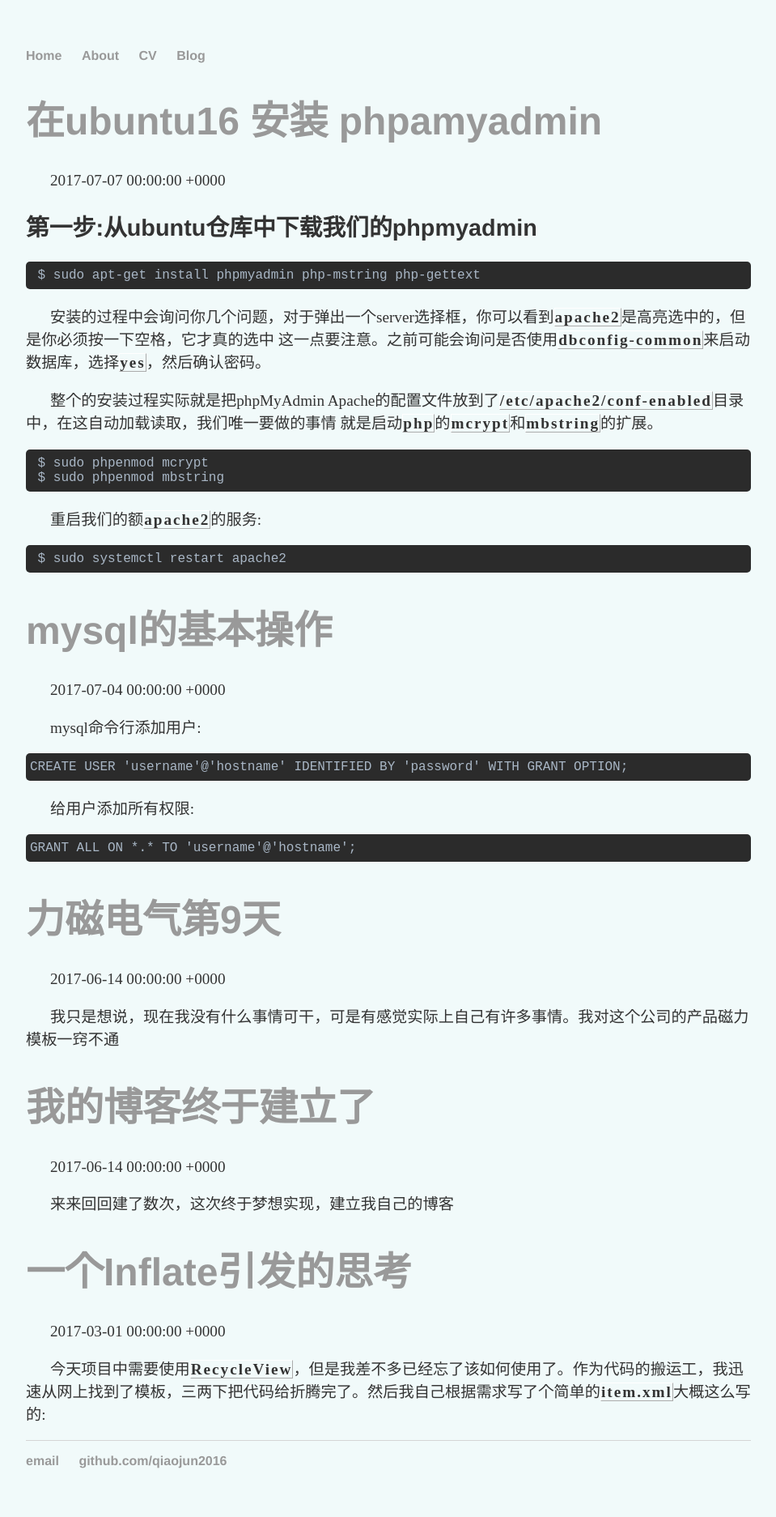
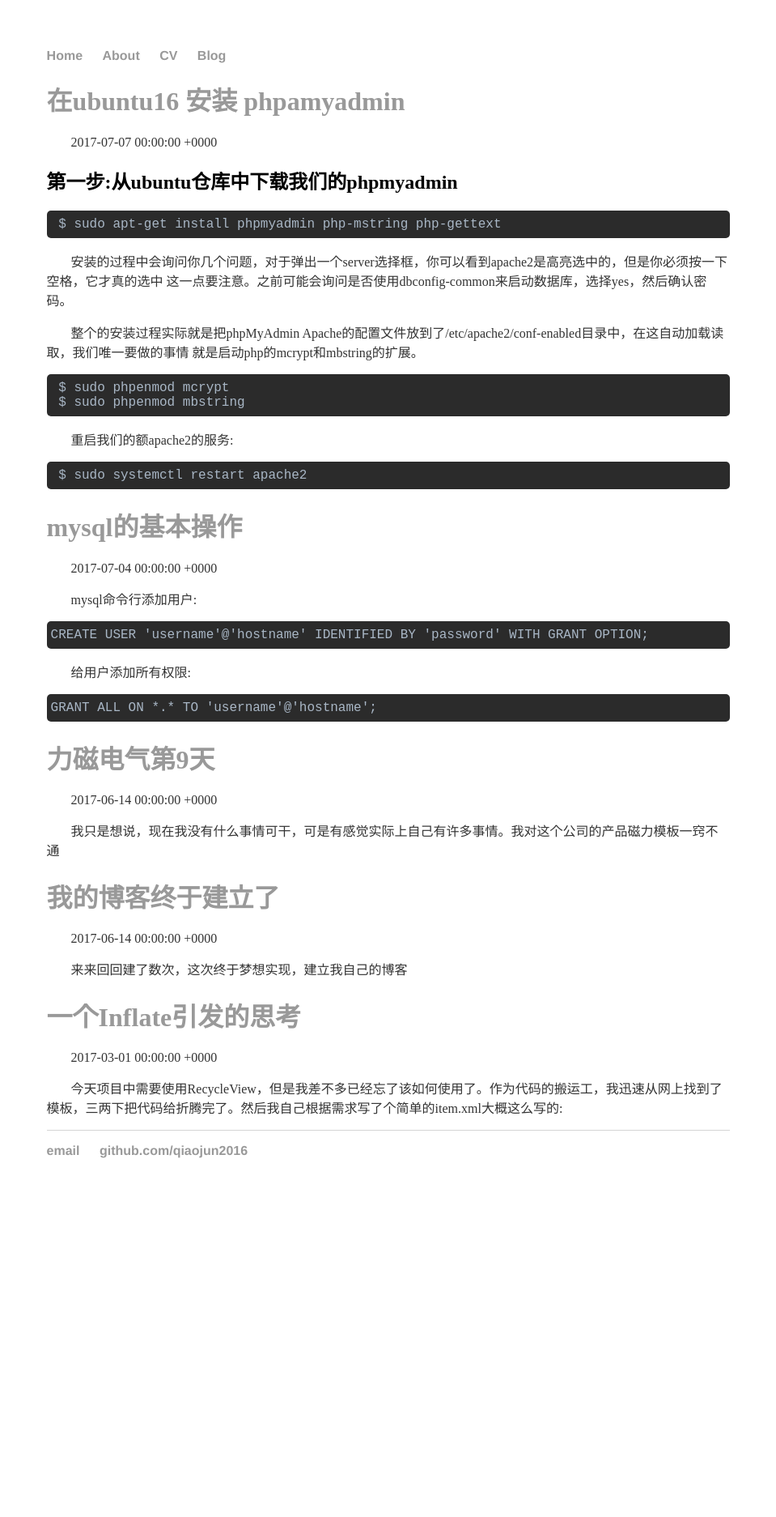
Before and after one commit to qiaojun2016/qiaojun2016.github.io, a Jekyll site: the page built from blog/index.html, in a window 1280 px wide. Shown: the whole page at 81% size, without its empty margins (160-1119 px from the left). Built offline with Jekyll 4.4.1, drawn with Linux system fonts in a browser that asks for light colours; the list of posts is cut into pages by our own code; comment, search, counter and statistics services are not loaded; after the commit the page ends 1490 px from its top, so only the background shows below that.

Commit message:
Update main.css

```diff
--- a/css/main.css
+++ b/css/main.css
@@ -1,7 +1,7 @@
 body {
     margin: 60px auto;
-    width: 70%;
-    background-color:#F1FAFA;
+    width: 66%;
+
 }
 nav ul, footer ul {
     font-family:'Helvetica', 'Arial', 'Sans-Serif';
@@ -24,38 +24,17 @@ a {
     text-decoration: none;
     color: #999;
 }
+
 a:hover {
     text-decoration: underline;
 }
-h1 {
-    font-size: 3em;
-    font-family:'Helvetica', 'Arial', 'Sans-Serif';
-}
-h2 {
-    font-size: 1.8em;
-    font-family:'Helvetica', 'Arial', 'Sans-Serif';
-    color:#333
-}
+
+
 p {
-    font-size: 1.2em;
-    /*line-height: 1.2em;*/
-
     color: #333;
     /*文本块首行缩进30个像素*/
     text-indent:30px;
-
-    /*单词间距5个像素*/
-
 }
-/*英文单词*/
-span.keyword {
-    letter-spacing:2px;
-    /*background-color:white;*/
-    background-color:#F1FAFA;
-    border:0.5px outset white;
-    font-weight:bold;
-}
-
 
 footer {
     border-top: 1px solid #d5d5d5;
```
